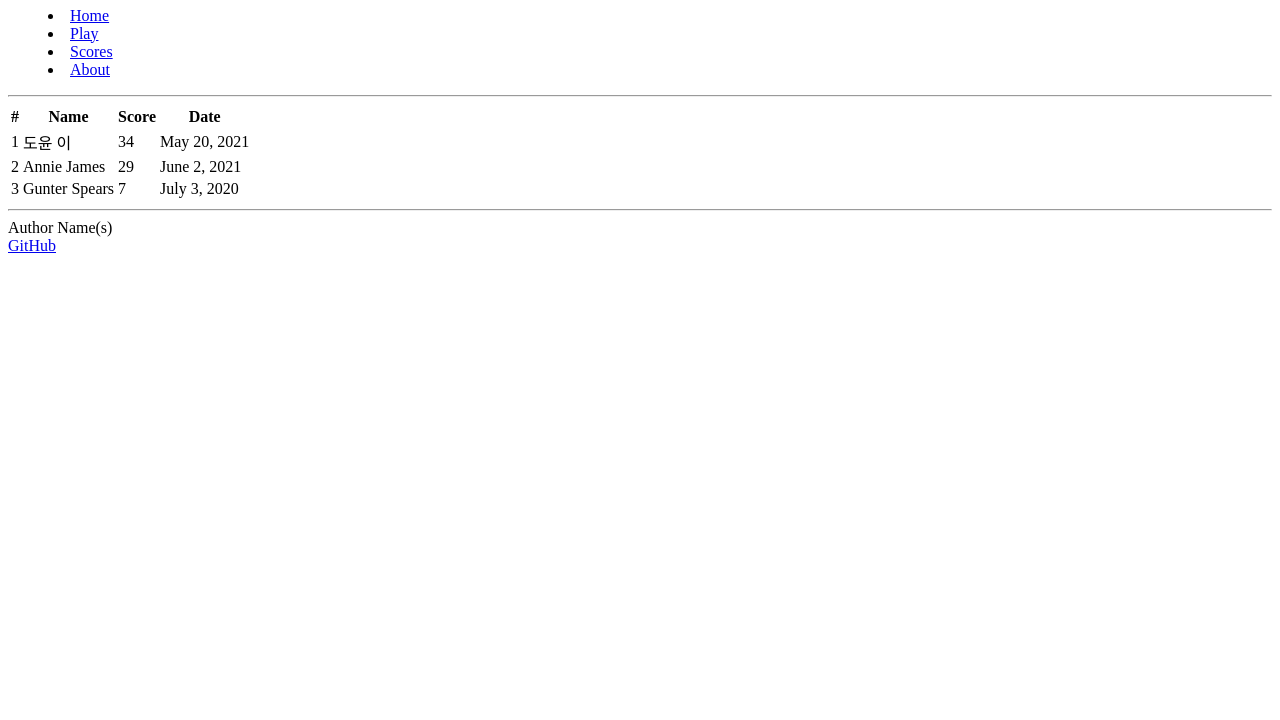
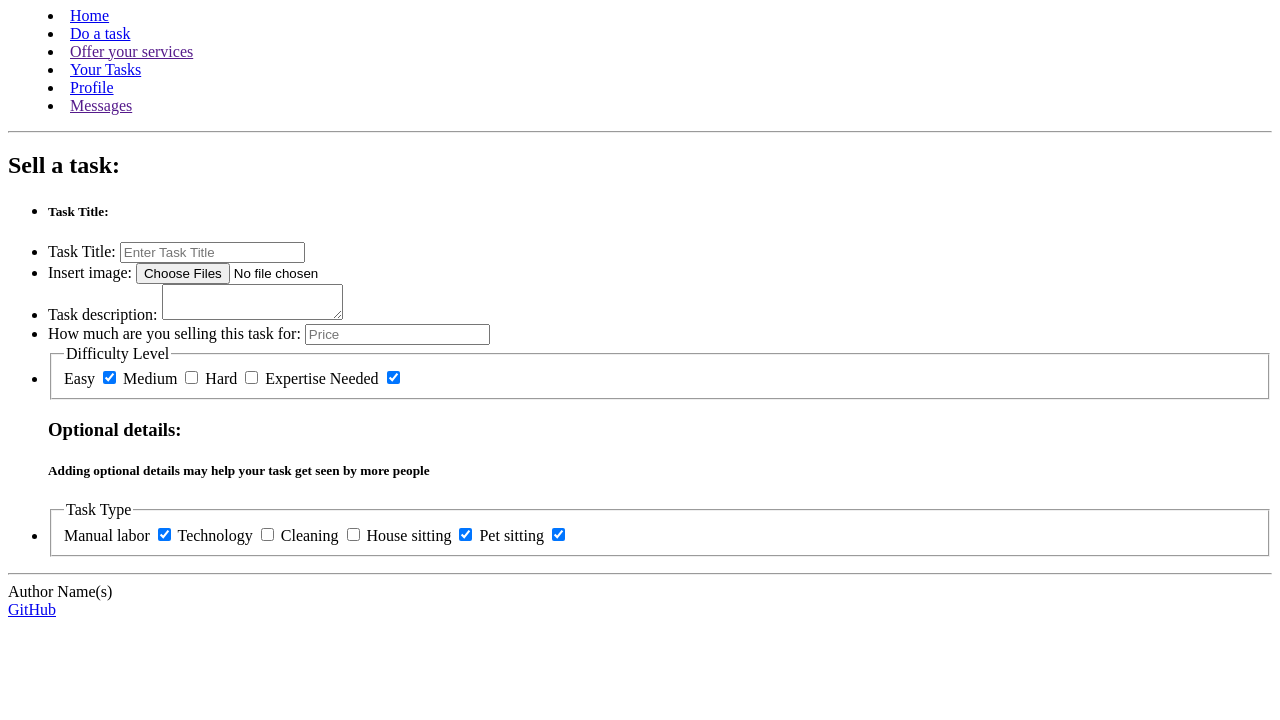
Before and after one commit to anyssakayla/startup-example, a plain HTML site: page sell.html in a window 1280 px wide. Shown: the part 80-800 px from the top of the page. Drawn offline with Linux system fonts and the light colour scheme.

Commit message:
sell.html items uploaded

```diff
--- a/sell.html
+++ b/sell.html
@@ -3,56 +3,81 @@
   <head>
     <meta charset="UTF-8" />
     <meta name="viewport" content="width=device-width, initial-scale=1.0" />
-    <title>Scores</title>
+    <title>TaskCash</title>
     <link rel="icon" href="favicon.ico" />
   </head>
   <body>
     <header>
-      <h1>Simon<sup>&reg;</sup></h1>
+      <h1>TaskCash<sup>&reg;</sup></h1>
 
       <nav>
         <menu>
-          <li><a href="index.html">Home</a></li>
-          <li><a href="play.html">Play</a></li>
-          <li><a href="scores.html">Scores</a></li>
-          <li><a href="about.html">About</a></li>
+          <li><a href="index.html">Home</a></li> <!-- Might delete home button-->
+          <li><a href="buy.html">Do a task</a></li>
+          <li><a href="">Offer your services</a></li>
+          <li><a href="listed.html">Your Tasks</a></li>
+          <li><a href="profile.html">Profile</a></li> <!--add picture profile or default pic-->
+          <li><a href="">Messages</a></li> <!--message between accounts like instagram DMs-->
         </menu>
       </nav>
 
       <hr />
     </header>
 
+
     <main>
-      <table>
-        <thead>
-          <tr>
-            <th>#</th>
-            <th>Name</th>
-            <th>Score</th>
-            <th>Date</th>
-          </tr>
-        </thead>
-        <tbody>
-          <tr>
-            <td>1</td>
-            <td>도윤 이</td>
-            <td>34</td>
-            <td>May 20, 2021</td>
-          </tr>
-          <tr>
-            <td>2</td>
-            <td>Annie James</td>
-            <td>29</td>
-            <td>June 2, 2021</td>
-          </tr>
-          <tr>
-            <td>3</td>
-            <td>Gunter Spears</td>
-            <td>7</td>
-            <td>July 3, 2020</td>
-          </tr>
-        </tbody>
-      </table>
+
+      <h2>Sell a task:</h2>
+      <form method="post" action="listed.html"> <!--using "post" for security reasons since "get" can be seen through URL-->
+        <ul>
+          <li>
+            <h5>Task Title: </h5></li>
+            <li>
+              <label for="TaskTitle">Task Title: </label>
+              <input type="text" id="TaskTitle" placeholder="Enter Task Title" /> </li>
+          <li>
+            <label for="image">Insert image: </label>
+            <input type="file" id="image" name="varFile" accept="image/*" multiple /> </li>
+            <li>
+              <label for="description">Task description:</label>
+              <textarea id="textarea" name="varTextarea"></textarea>
+            </li>
+            <li>
+              <label for="sellingPrice">How much are you selling this task for: </label>
+              <input type="number" id="sellingPrice" placeholder="Price" />
+            </li>
+            <li>
+              <fieldset>
+                <legend>Difficulty Level</legend>
+                <label for="checkbox1">Easy</label>
+                <input type="checkbox" id="easyDiff" name="varCheckbox" value="checkbox1" checked />
+                <label for="checkbox2">Medium</label>
+                <input type="checkbox" id="checkbox2" name="varCheckbox" value="checkbox2" />
+                <label for="checkbox3">Hard</label>
+                <input type="checkbox" id="checkbox3" name="varCheckbox" value="checkbox3" />
+                <label for="checkbox4">Expertise Needed</label>
+                <input type="checkbox" id="checkbox4" name="varCheckbox" value="checkbox4" checked />
+                <label fieldset>
+            </li>
+            <h3>Optional details: </h3>
+            <h5>Adding optional details may help your task get seen by more people </h5>
+            <li>
+              <fieldset>
+              <legend>Task Type</legend>
+              <label for="checkbox1">Manual labor</label>
+              <input type="checkbox" id="checkbox1" name="varCheckbox" value="checkbox1" checked />
+              <label for="checkbox2">Technology</label>
+              <input type="checkbox" id="checkbox2" name="varCheckbox" value="checkbox2" />
+              <label for="checkbox3">Cleaning</label>
+              <input type="checkbox" id="checkbox3" name="varCheckbox" value="checkbox3" />
+              <label for="checkbox4">House sitting</label>
+              <input type="checkbox" id="checkbox4" name="varCheckbox" value="checkbox4" checked />
+              <label for="checkbox5">Pet sitting</label>
+              <input type="checkbox" id="checkbox5" name="varCheckbox" value="checkbox5" checked />
+              <label fieldset></li>
+        </ul>
+
+      </form>
     </main>
 
     <footer>
```
